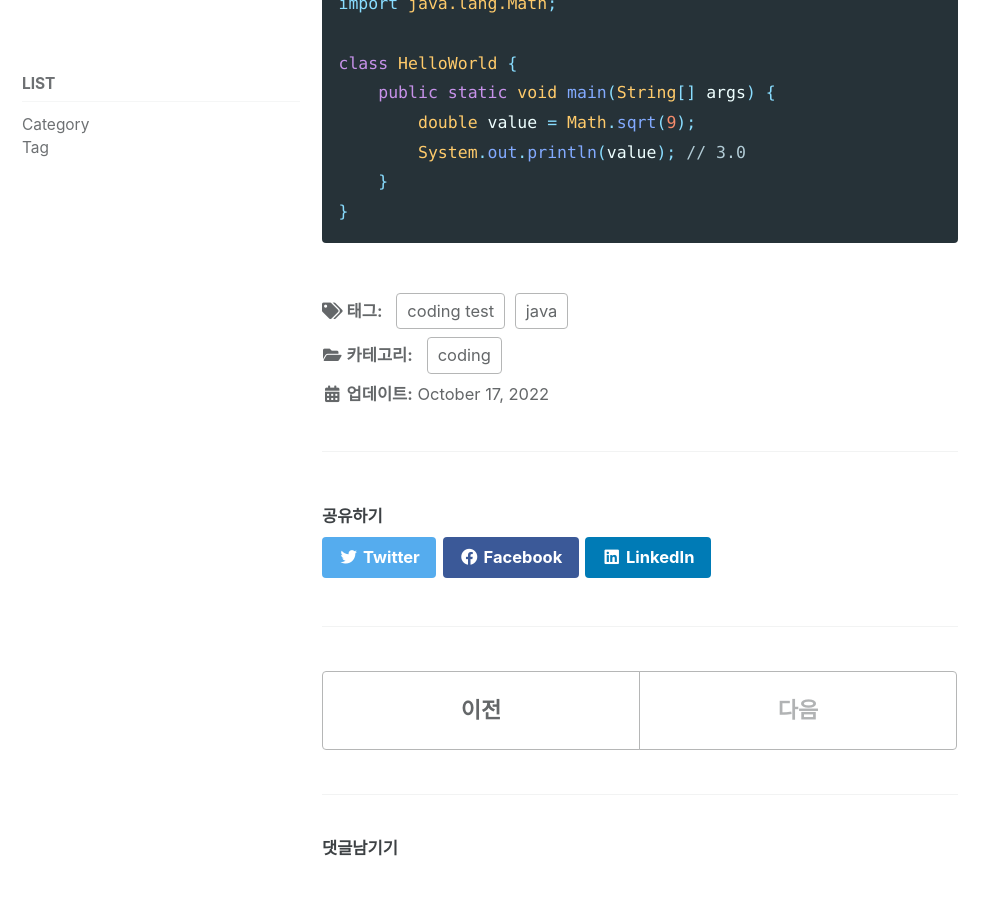
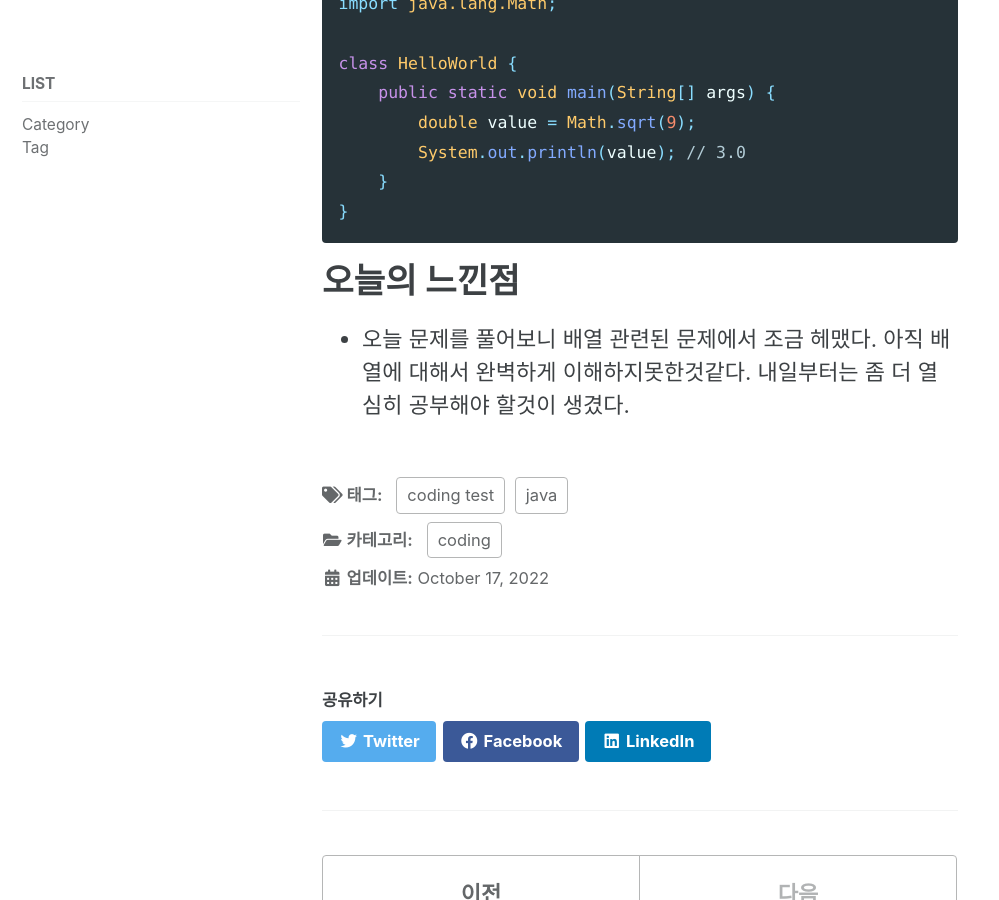
Before and after one commit to FriedKeyBoard/FriedKeyBoard.github.io, a Jekyll site: the page built from _posts/2022-10-17-3.md, in a window 1280 px wide and 900 px high, scrolled down 4755 px. Shown: the whole window, without its empty margins (0-999 px from the left). Built offline with Jekyll 4.4.1, drawn with Linux system fonts in a browser that asks for light colours; cached includes are drawn as plain includes; comment, search, counter and statistics services are not loaded.

Commit message:
세번째

````diff
--- a/_posts/2022-10-17-3.md
+++ b/_posts/2022-10-17-3.md
@@ -142,3 +142,7 @@ class HelloWorld {
     }
 }
 ```
+
+# 오늘의 느낀점
+
+* 오늘 문제를 풀어보니 배열 관련된 문제에서 조금 헤맸다. 아직 배열에 대해서 완벽하게 이해하지못한것같다. 내일부터는 좀 더 열심히 공부해야 할것이 생겼다.
````
